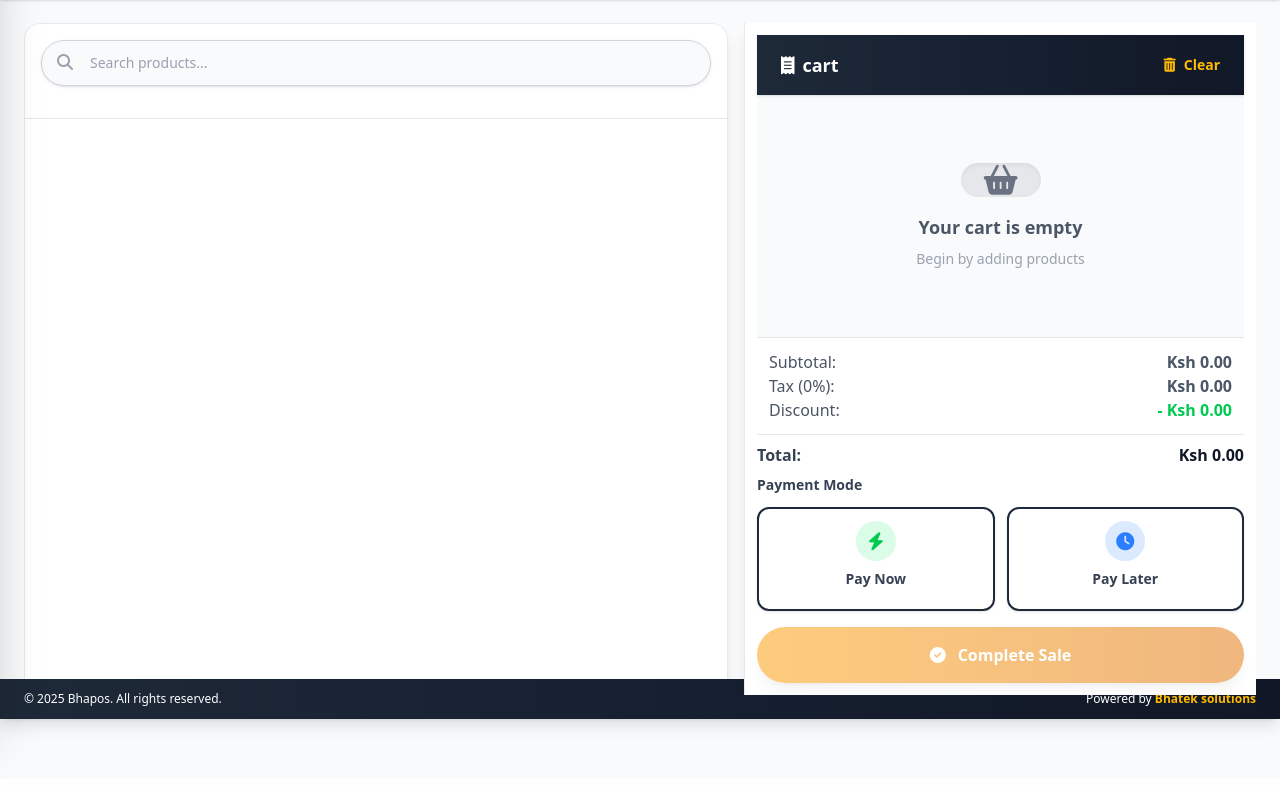
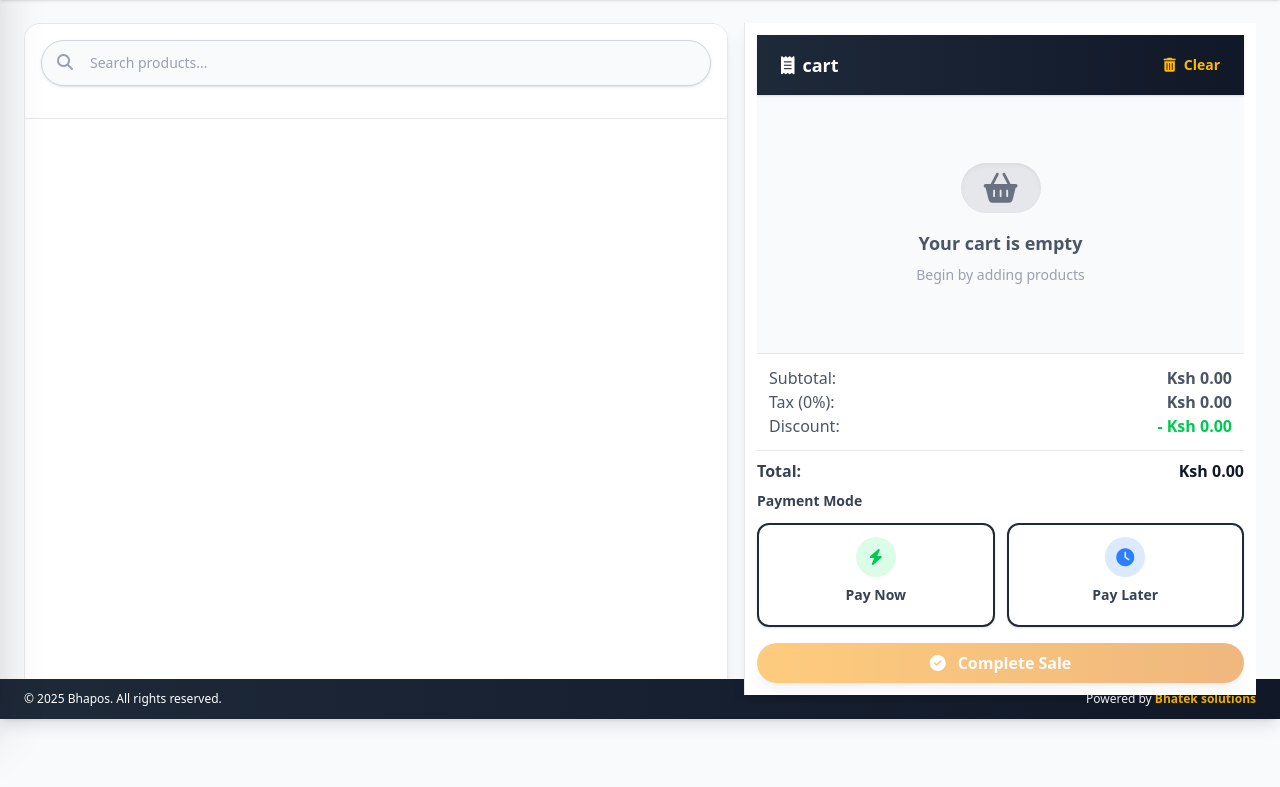
Before and after one commit to Afuyah/Bhatekpos-saas, a Python web app: template app/templates/sales/pos.html in a window 1280 px wide. Shown: the part 81-868 px from the top of the page. Before the commit the page ends 822 px from the top, so only its background shows below. Run offline with Jinja, Linux system fonts and the light colour scheme; the template is opened without the code that fills it, so the values that code supplies are empty; style sheets or scripts are compiled from the project's sources.

Commit message:
checkout settings

```diff
--- a/app/templates/sales/pos.html
+++ b/app/templates/sales/pos.html
@@ -219,7 +219,7 @@
 </div>
 
                     <!-- Cart Container - Improved Responsiveness -->
-                   <div id="cart-container" class="md:w-96 lg:w-[32rem] flex flex-col border-l border-gray-200 dark:border-gray-700 bg-white dark:bg-gray-800 shadow-lg fixed md:relative bottom-0 left-0 right-0 md:top-0 md:right-0 md:bottom-0 transform translate-y-full md:translate-y-0 transition-transform duration-300 ease-in-out rounded-t-3xl md:rounded-none z-50 overflow-hidden h-[90vh] md:h-[calc(100vh-8rem)] p-3">
+                   <div id="cart-container" class="md:w-96 lg:w-[32rem] flex flex-col border-l border-gray-200 dark:border-gray-700 bg-white dark:bg-gray-800 shadow-lg fixed md:relative bottom-0 left-0 right-0 md:top-0 md:right-0 md:bottom-0 transform translate-y-full md:translate-y-0 transition-transform duration-300 ease-in-out rounded-t-3xl md:rounded-none z-50 overflow-hidden h-[90vh] md:h-[calc(100vh-8rem)] p-3 mb-2">
     <div class="bg-gradient-to-r from-gray-800 to-gray-900 px-6 py-4 text-white flex justify-between items-center shadow-sm sticky top-0 z-10">
         <div class="flex items-center space-x-3">
             <button id="cart-collapse-toggle" class="text-white text-lg hover:text-amber-400 transition-colors md:hidden" aria-label="Toggle cart">
@@ -269,9 +269,9 @@
     <label class="block text-gray-700 dark:text-gray-200 text-sm font-semibold mb-3">Payment Mode</label>
     <div class="grid grid-cols-2 gap-3" id="payment-modes">
         <!-- Pay Now -->
-        <button class="payment-mode flex flex-col items-center justify-center py-3 border-2 rounded-xl transition-all shadow-sm hover:shadow-md group" data-mode="pay_now" aria-label="Pay Now">
+        <button class="payment-mode flex flex-col items-center justify-center py-2 border-2 rounded-xl transition-all shadow-sm hover:shadow-md group" data-mode="pay_now" aria-label="Pay Now">
             <div class="w-10 h-10 rounded-full bg-green-100 dark:bg-green-900/30 flex items-center justify-center text-green-500 dark:text-green-400 mb-2 group-hover:bg-green-200 dark:group-hover:bg-green-900/50 transition-colors">
-                <i class="fas fa-bolt text-lg"></i>
+                <i class="fas fa-bolt text-md"></i>
             </div>
             <span class="text-sm font-semibold text-gray-700 dark:text-gray-300">Pay Now</span>
             <div class="mt-1 w-6 h-1 bg-transparent rounded-full group-hover:bg-green-500 transition-colors"></div>
@@ -319,7 +319,7 @@
     </div>
 
     <!-- Complete Sale Button -->
-    <button id="complete-sale" class="w-full bg-gradient-to-r from-amber-500 to-amber-600 hover:from-amber-600 hover:to-amber-700 text-white py-4 rounded-full font-semibold flex items-center justify-center shadow-lg hover:shadow-xl transition-all disabled:opacity-50 disabled:cursor-not-allowed text-base group" aria-label="Complete Sale" disabled>
+    <button id="complete-sale" class="w-full bg-gradient-to-r from-amber-500 to-amber-600 hover:from-amber-600 hover:to-amber-700 text-white py-2 rounded-full font-semibold flex items-center justify-center shadow-lg hover:shadow-xl transition-all disabled:opacity-50 disabled:cursor-not-allowed text-base group" aria-label="Complete Sale" disabled>
         <i class="fas fa-check-circle mr-3 transition-transform group-hover:scale-110"></i>
         <span class="transition-transform group-hover:scale-105">Complete Sale</span>
     </button>
```
Also changed, not shown: app/grocery_saas.db.
